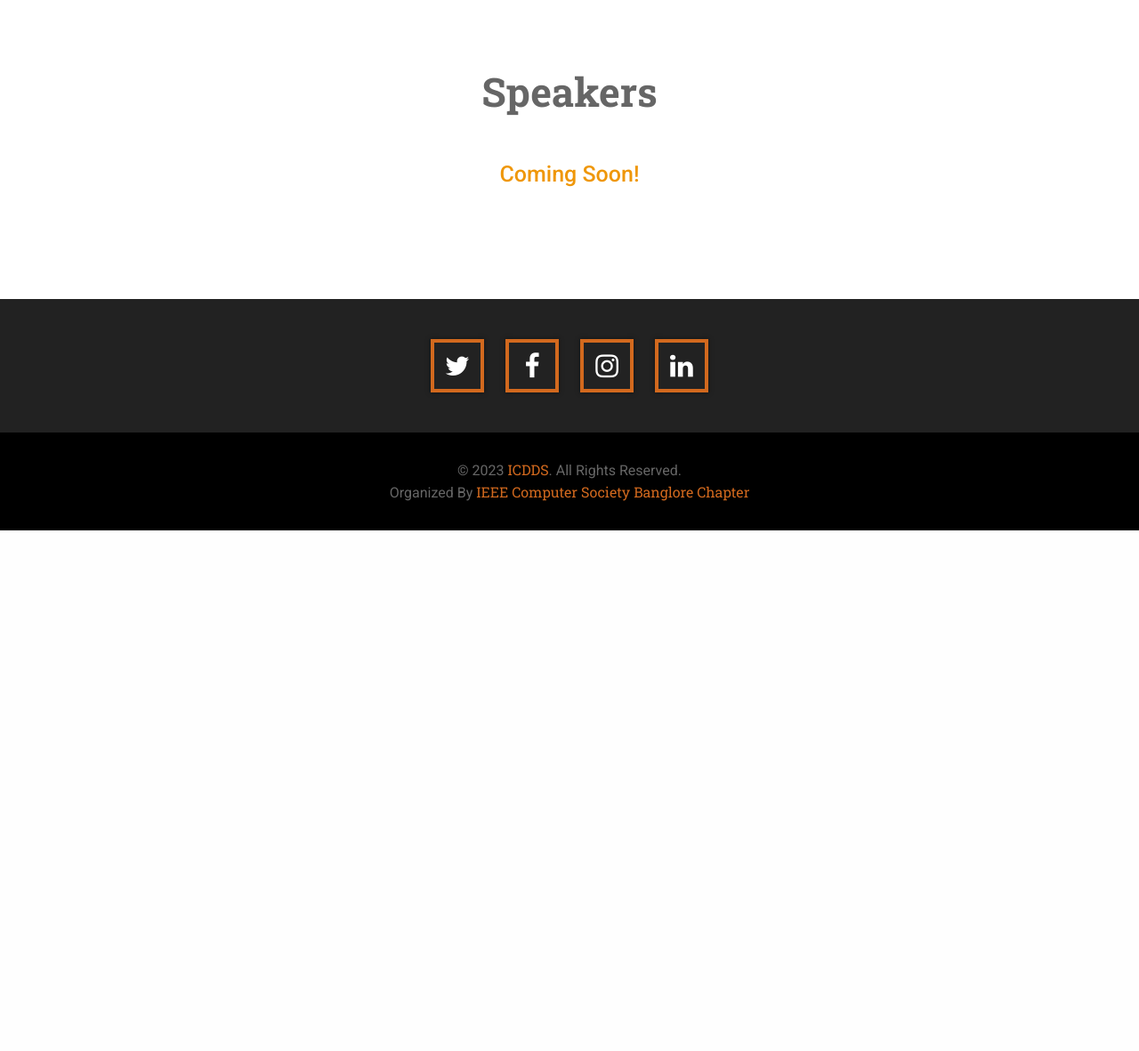
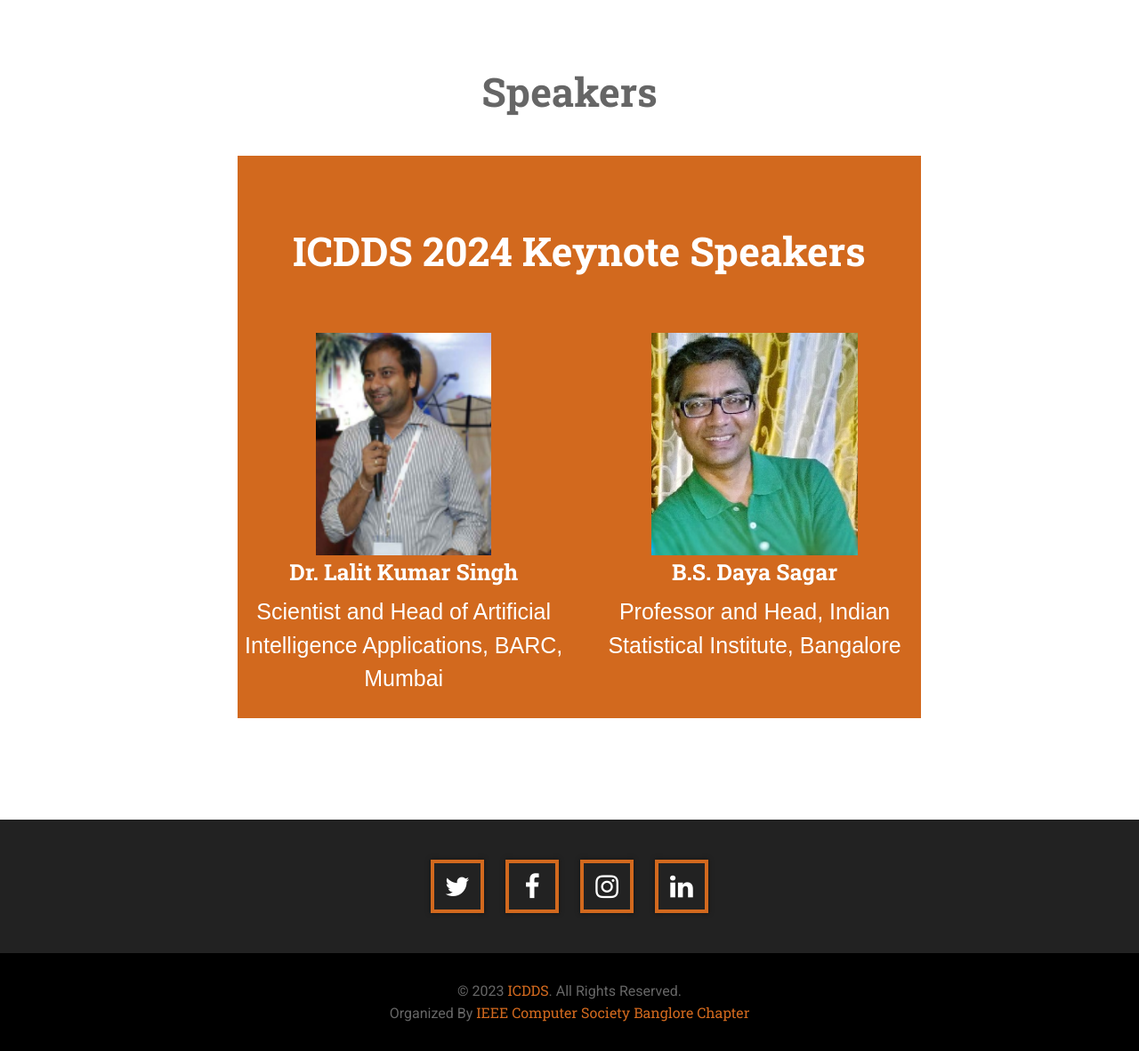
Before and after one commit to Computer-Society-IEEE-Bangalore/ICDDS, a PHP site: page /speakers.html in a window 1280 px wide. Shown: the part 376-1557 px from the top of the page at 89% size. Before the commit the page ends 972 px from the top, so only its background shows below. Run offline with PHP 8.4, Linux system fonts and the light colour scheme; some libraries are stand-ins or nearby versions.

Commit message:
Keynote speakers added

```diff
--- a/css/style.css
+++ b/css/style.css
@@ -470,6 +470,16 @@ h6 {
   letter-spacing: 1px;
 }
 
+.conference-info {
+  text-align: center;
+  color: #ddd;
+  white-space: normal;
+  word-wrap: break-word;
+  max-width: 100%;
+  margin: 0 auto;
+  padding: 10px 15px;
+}
+
 @media (max-width: 767.98px) {
   .banner1-header1 {
     margin: 30px;
@@ -797,7 +807,7 @@ body.mobile-nav-active #mobile-nav-toggle {
 
   #about .about-col-1,
   #about .about-col-2 {
-    margin: 0 15px;
+    margin: 0 ;
   }
 }
 
@@ -808,7 +818,7 @@ body.mobile-nav-active #mobile-nav-toggle {
 #about .about-col-1::before {
   position: absolute;
   content: "";
-  width: 40px;
+  width: 100%;
   height: 40px;
   top: calc(50% - 20px);
   right: -20px;
@@ -910,7 +920,7 @@ body.mobile-nav-active #mobile-nav-toggle {
 #about .about-des .about-img::before {
   position: absolute;
   content: "";
-  width: 40px;
+  width: 100%;
   height: 40px;
   bottom: -20px;
   right: calc(50% - 20px);
@@ -1924,7 +1934,6 @@ body.mobile-nav-active #mobile-nav-toggle {
 /* ================================================= */
 
 #indexspeaker {
-
   position: relative;
   padding: 80px 0 5px 0;
   background: #d2691e;
@@ -1932,10 +1941,18 @@ body.mobile-nav-active #mobile-nav-toggle {
 
 #indexspeaker .container {
   max-width: 700px;
+  width: 100%;
+  max-width: none;
+  padding: 0;
+}
+
+#contact .row{
+  margin-left: 15%;
 }
 
 #indexspeaker .row {
   padding-top: 45px;
+  margin: 0;
   border-bottom: 1px dotted #666;
 }
 
@@ -1964,6 +1981,9 @@ body.mobile-nav-active #mobile-nav-toggle {
   #indexspeaker h2 {
     font-size: 20px;
     font-weight: 400;
+  }
+  #contact .row{
+    margin: 0;
   }
 }
 
--- a/index.html
+++ b/index.html
@@ -128,7 +128,7 @@
     <!-- #header end -->
 
     <!-- Banner Section Start-->
-    <section class="banner" style="height: 750px;">
+    <section class="banner" style="height: 750px; width:100%">
         <div class="container">
             <div class="row justify-content-center text-center">
                 <div class="col-md-12 col-sm-12" style="padding: 0;">
@@ -139,7 +139,7 @@
                         2024 3rd International Conference on Data, Decision and Systems
                     </h1>
                     <h2 style="text-align: center; color: #ddd;">December 5-7, 2024</h2>
-                    <h3 style="text-align: center; color: #ddd;">In-person Conference | PES University, Bengaluru, India</h3>
+                    <h3 class="conference-info" style="text-align: center; color: #ddd;">In-person Conference | PES University, Bengaluru, India</h3>
                 </div>
             </div>
         </div>
--- a/speakers.html
+++ b/speakers.html
@@ -196,36 +196,26 @@
                     <h3>Speakers</h3>
                 </center>
             </div>
-            <p class="para" style="font-size: 25px; color:rgb(239, 151, 9); font-weight:500; text-align:center">Coming Soon!</p>
-            <!-- <div class="row">
-
+            <!-- <p class="para" style="font-size: 25px; color:rgb(239, 151, 9); font-weight:500; text-align:center">Coming Soon!</p> -->
+            <div class="row">
                 <div class="col-md-10">
                     <section id="indexspeaker">
                         <div class="container">
                             <header class="section-header">
-                                <h3>ICDDS 2023 Keynote Speakers</h3>
+                                <h3>ICDDS 2024 Keynote Speakers</h3>
                             </header>
                             <div class="image-holder">
                                  <div>
-                                    <img src="img/snehansu.png" width="250px" height="250px">
-                                    <p class="commitee-names">Snehanshu Saha</p>
-                                    <p class="position">BITS PILANI K K Birla Goa Campus</p>
+                                    <img src="img/lalit1.jpg" width="250px" height="250px">
+                                    <p class="commitee-names">Dr. Lalit Kumar Singh</p>
+                                    <p class="position">Scientist and Head of Artificial Intelligence Applications, BARC, Mumbai</p>
                                 </div>
                                 <div>
-                                    <img src="img/caleb.jpeg" width="250px" height="250px">
-                                    <p class="commitee-names">Dr. Caleb Ronald Munigety</p>
-                                    <p class="position">Head, Mobility Think-tank, Bosch, India</p>
+                                    <img src="img/bsdsagar1.jpg" width="250px" height="250px">
+                                    <p class="commitee-names">B.S. Daya Sagar</p>
+                                    <p class="position">Professor and Head, Indian Statistical Institute, Bangalore</p>
                                 </div>
-
-                                <div>
-                                  <img src="img/vln.jpg" width="250px" height="250px">
-                                  <p class="commitee-names">PROF. VLN Simhan</p>
-                                  <p class="position">Southern Georgia University, USA</p>
-                              </div>
-
-
-
-                            </div> -->
+                            </div>
 
                         </div>
                     </section>
```
Also changed, not shown: img/Lalit_Kumar_Singh.png (added), img/bsdsagar.jpg (added), img/bsdsagar1.jpg (added), img/lalit1.jpg (added).
